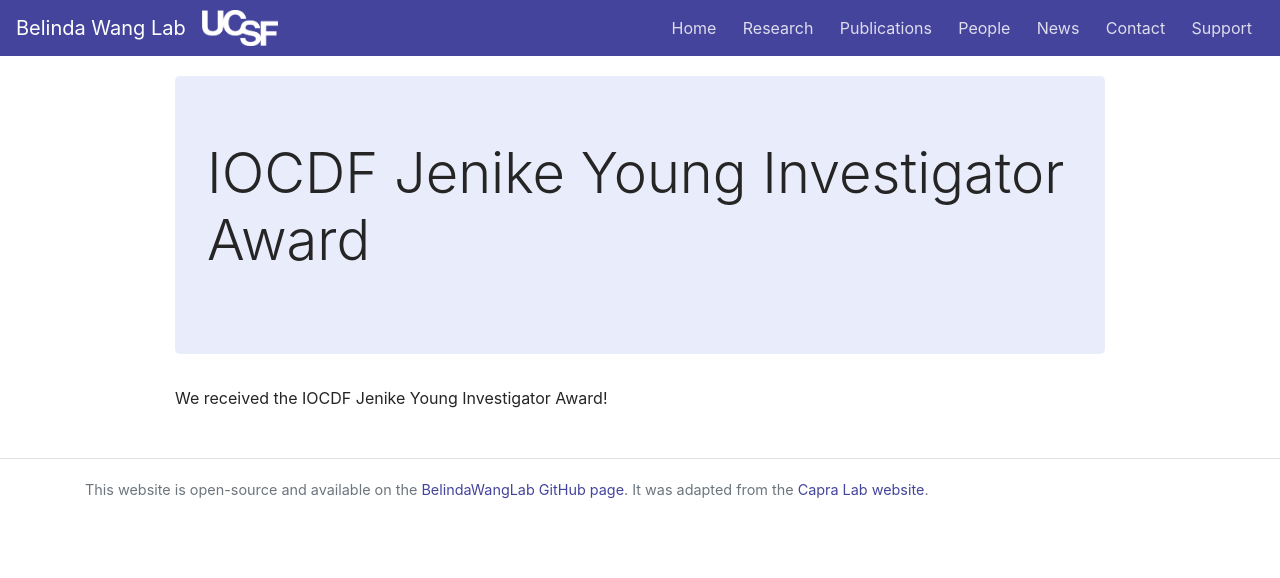
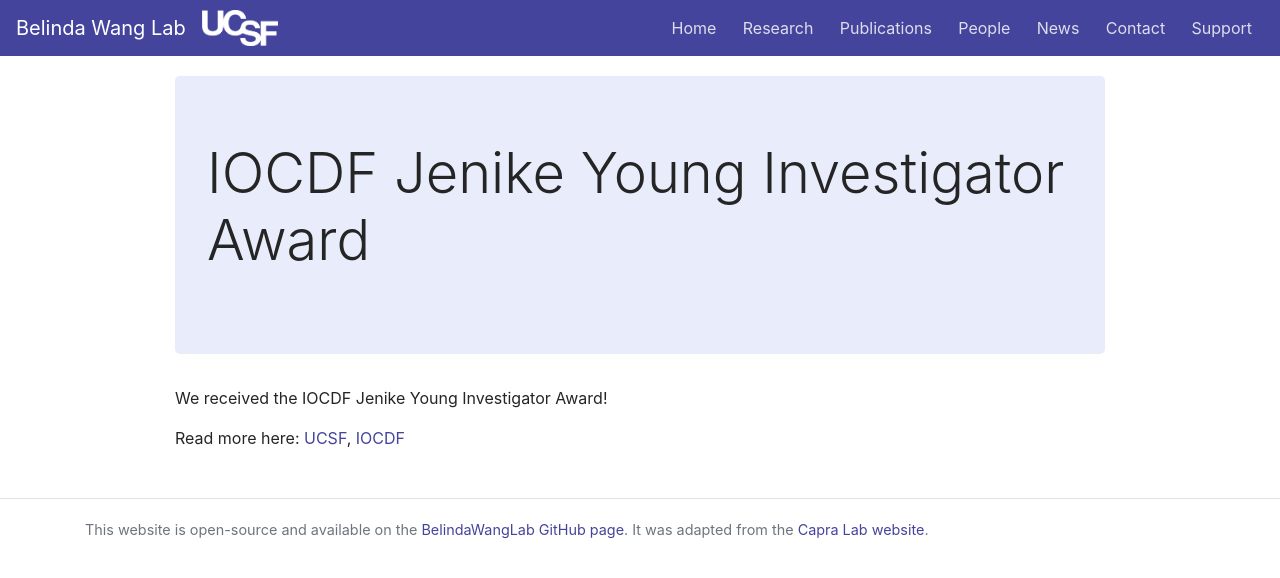
Before and after one commit to BelindaWangLab/BelindaWangLab.github.io, a Jekyll site: the page built from _posts/2026-08-27-iocdf-jenike-young-investigator-award.md, in a window 1280 px wide. Shown: the top 578 px of the page. Built offline with Jekyll 4.4.1, drawn with Linux system fonts in a browser that asks for light colours.

Commit message:
update news

```diff
--- a/_posts/2026-08-27-iocdf-jenike-young-investigator-award.md
+++ b/_posts/2026-08-27-iocdf-jenike-young-investigator-award.md
@@ -6,3 +6,5 @@ date: 2026-08-27 09:00:00 -0700
 ---
 
 We received the IOCDF Jenike Young Investigator Award!
+
+Read more here: [UCSF](https://psychiatry.ucsf.edu/article/news/wang-receives-competitive-international-ocd-foundation-research-grant-work-genetic), [IOCDF](https://iocdf.org/recipients/mapping-ocd-genetic-risk-to-brain-cell-types-and-molecular-programs/)
```
